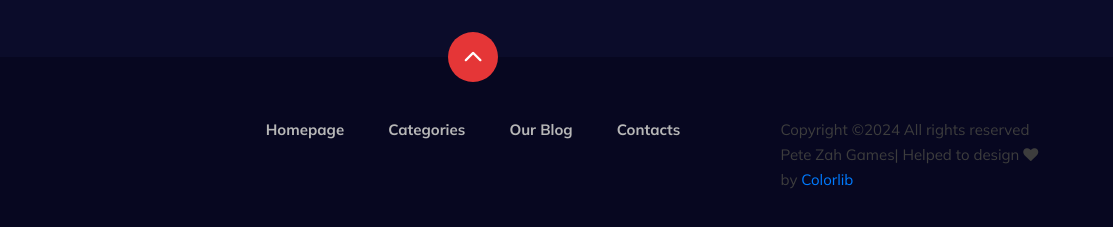
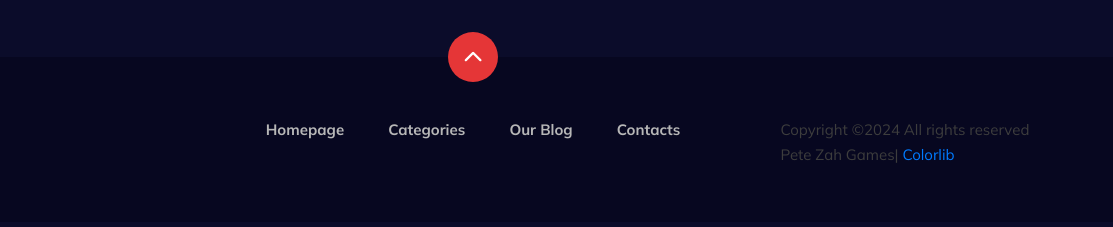
Before and after one commit to pineapple-petezah/testdesign, a plain HTML site: page index.html in a window 1280 px wide. Shown: the part 4855-5082 px from the top of the page, 167-1280 px from the left. Drawn offline with nearby package versions, Linux system fonts and the light colour scheme.

Commit message:
Update index.html

```diff
--- a/index.html
+++ b/index.html
@@ -707,7 +707,7 @@
             </div>
             <div class="col-lg-3">
                 <p><!-- Link back to Colorlib can't be removed. Template is licensed under CC BY 3.0. -->
-                  Copyright &copy;<script>document.write(new Date().getFullYear());</script> All rights reserved Pete Zah Games| Helped to design <i class="fa fa-heart" aria-hidden="true"></i> by <a href="#" target="_blank">Colorlib</a>
+                  Copyright &copy;<script>document.write(new Date().getFullYear());</script> All rights reserved Pete Zah Games| <a href="https://colorlib.com/" target="_blank">Colorlib</a>
                   <!-- Link back to Colorlib can't be removed. Template is licensed under CC BY 3.0. --></p>
 
               </div>
```
